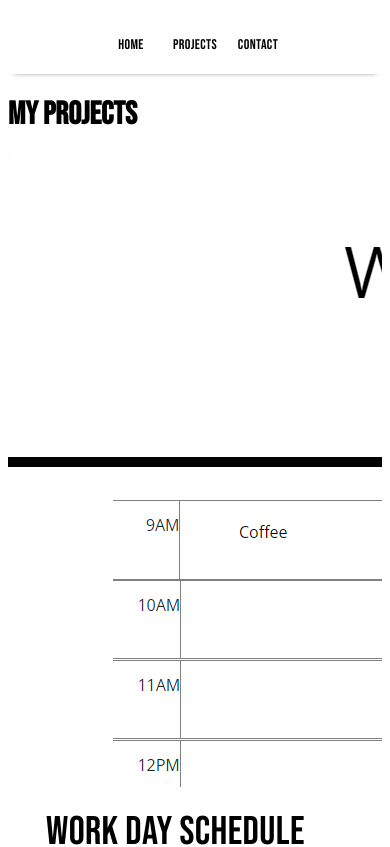
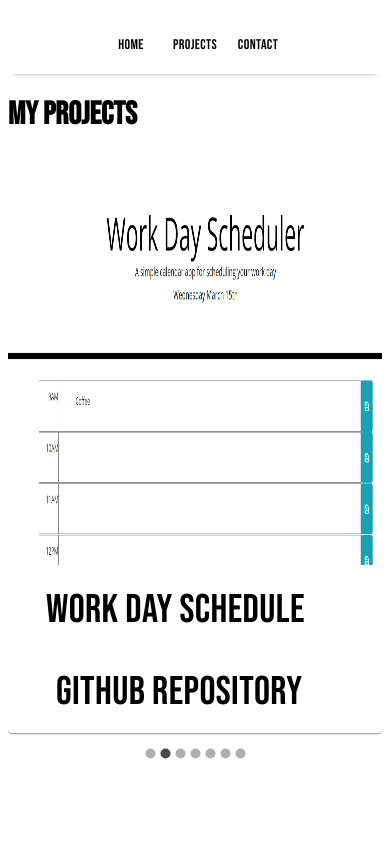
Before and after one commit to Sarahsegla/portfolio, a React (Create React App) app: page /projects in a window 390 px wide. Shown: the top 847 px of the page. Built offline with nearby package versions, Linux system fonts and the light colour scheme.

Commit message:
need to fix buttons on project page

```diff
--- a/src/components/item/item.js
+++ b/src/components/item/item.js
@@ -7,15 +7,15 @@ function Item(props)
     return (
         <Paper>
             <div className="mySlides" style={{textAlign: 'center'}}>
-            <img src={props.item.image} alt={props.item.description} style={{width: '600', height: '500', paddingTop: '10px' }}/>
+            <img className="slidesCss" src={props.item.image} alt={props.item.description} style={{width: '600', height: '500', paddingTop: '10px' }}/>
 
             </div>
             <div className="buttons">
             <Button variant="text" className="LinkButton">
             <a href={props.item.url}  style={{ textDecoration: 'none', color: 'black', fontFamily: 'Bebas Neue', paddingLeft: '30px', fontSize: '40px' }} >{props.item.description}</a>
             </Button>
-            <Button variant="text" className="GitButton">
-            <a href={props.item.GitUrl} style={{ textDecoration: 'none', color: 'black', fontFamily: 'Bebas Neue', paddingLeft: '1000px', fontSize: '40px' }}>GitHub Repository </a>
+            <Button variant="text" className="GitButton" style={{textAlign: 'right'}}>
+            <a className="GitButton1" href={props.item.GitUrl} style={{ textDecoration: 'none', color: 'black', fontFamily: 'Bebas Neue', paddingLeft: '40px', fontSize: '40px' }}>GitHub Repository </a>
             </Button>
             </div>
         </Paper>
--- a/src/components/item/styles.css
+++ b/src/components/item/styles.css
@@ -1,3 +1,14 @@
 .myslides {
 text-align: center;
 }
+
+
+@media (max-width: 432px) {
+.slidesCss{
+    width:400px;
+    height: 400px;
+}
+.GitButton1 {
+    padding-right:30px;
+}
+}
```
